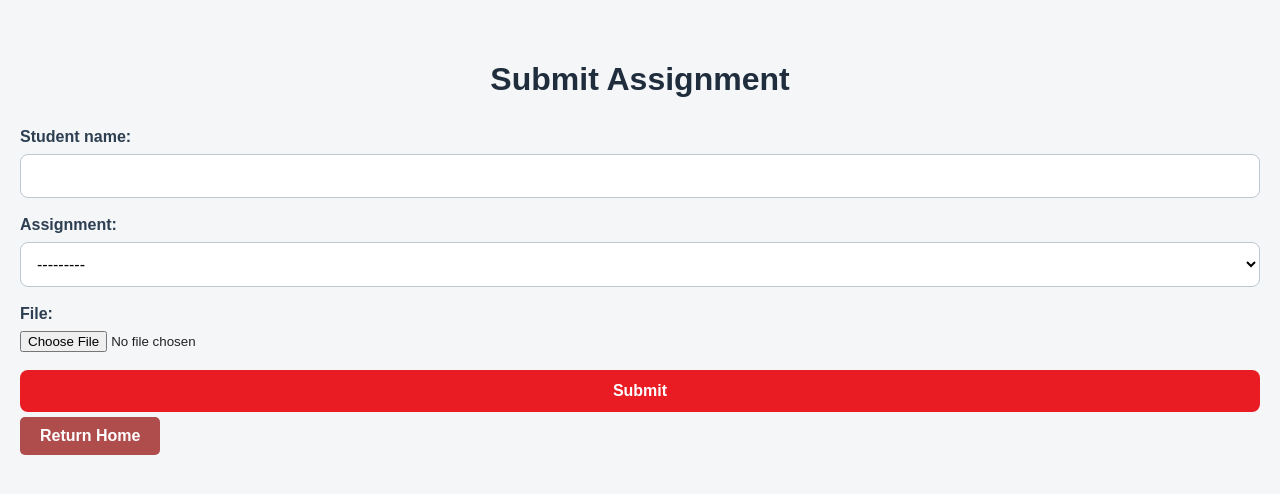
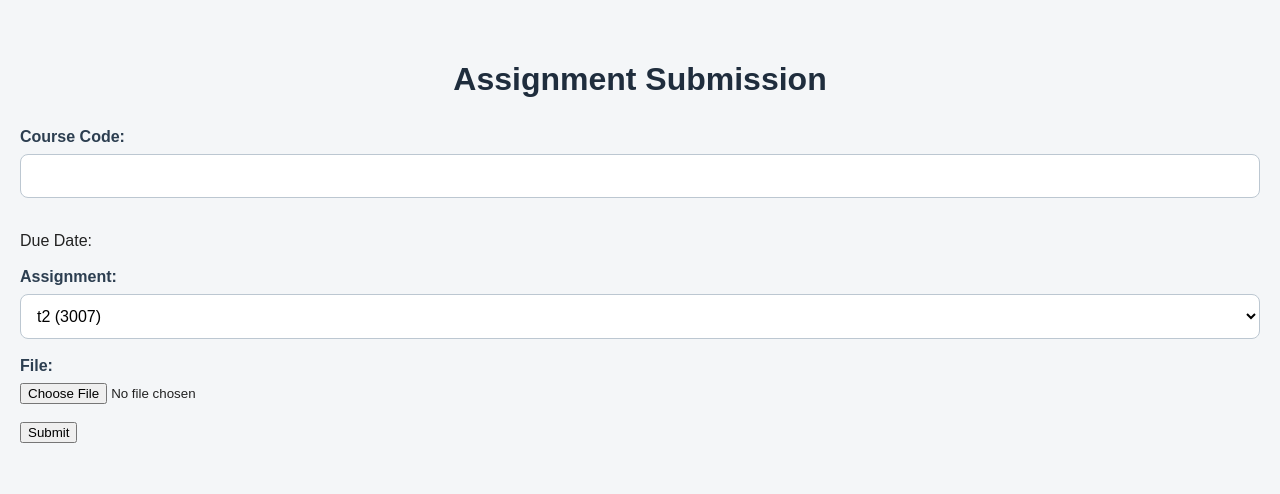
Before and after one commit to nfava/IRM3007-OnlineLearningApplication, a Django app: template IRM3007/grades/templates/Assignment_submission.html in a window 1280 px wide. Shown: the top 494 px of the page. Run offline with Django 5.2, Linux system fonts and the light colour scheme; the template is opened without the code that fills it: values that come from a table or form of the project are taken from there, others are empty; data comes from the database, SQL or seed files in the repository; both versions use the stored data as it was after the commit.

Commit message:
Student can now check on due dates and submit work!

```diff
--- a/IRM3007/grades/forms.py
+++ b/IRM3007/grades/forms.py
@@ -1,20 +1,22 @@
 from django import forms
-from .models import Submission
-
+from .models import Submission, Assignment
 
 class SubmissionForm(forms.ModelForm):
+    course_code = forms.CharField(max_length=10, required=False, label="Course Code")
+
     class Meta:
         model = Submission
-        fields = ['student_name', 'assignment', 'file']
+        fields = ['course_code', 'assignment', 'file']
 
-    def clean_file(self):
-        file = self.cleaned_data.get('file')
-        if file:
-            if not file.name.endswith(('.pdf', '.doc', '.docx')):
-                raise forms.ValidationError("Only PDF or Word files allowed.")
-        return file
-
-
+    def __init__(self, *args, **kwargs):
+        super().__init__(*args, **kwargs)
+        assignments = Assignment.objects.all()
+        self.fields['assignment'].widget.attrs.update({'id': 'id_assignment'})
+        self.fields['course_code'].widget.attrs.update({'id': 'id_course_code'})
+        self.fields['assignment'].choices = [
+            (a.id, f"{a.title} ({a.course_code})")
+            for a in assignments
+        ]
 CONVERSION_CHOICES = [
     ("percent_to_all", "Percentage → Letter + 12-point + 4-point"),
     ("gpa12_to_gpa4", "12-point GPA → 4-point GPA"),
--- a/IRM3007/grades/models.py
+++ b/IRM3007/grades/models.py
@@ -4,9 +4,11 @@
     title = models.CharField(max_length=200)
     due_date = models.DateTimeField()
     description = models.TextField(blank=True)
+    course_code = models.CharField(max_length=10)  # field for course code
 
     def __str__(self):
-        return self.title
+        return f"{self.course_code} - {self.title}"
+
 
 # Submission model (uploaded by student) checks to see when it was submitted "at" vs set due date
 class Submission(models.Model):
@@ -16,4 +18,4 @@
     submitted_at = models.DateTimeField(auto_now_add=True)
 
     def is_late(self):
-        return self.submitted_at > self.assignment.due_date
+        return self.submitted_at > self.assignment.due_date #result a student will get if submission is late
--- a/IRM3007/grades/templates/Assignment_submission.html
+++ b/IRM3007/grades/templates/Assignment_submission.html
@@ -2,24 +2,58 @@
 <!DOCTYPE html>
 <html>
 <head>
-    <title>Assignment Submission</title>
-    <link rel="stylesheet" href="{% static 'css/style.css' %}">
+    <link rel="stylesheet" href="{% static 'style.css' %}">
 </head>
 <body>
 
-<h1>Submit Assignment</h1>
-
-{% if message %}
-    <p>{{ message }}</p>
-{% endif %}
+<h1>Assignment Submission</h1>
 
 <form method="post" enctype="multipart/form-data">
     {% csrf_token %}
-    {{ form.as_p }}
-    <button type="submit">Submit</button>
+    {{ form.course_code.label_tag }} {{ form.course_code }}<br><br>
+
+    <p id="due_date_display">Due Date: </p> <!-- This will update dynamically -->
+
+    {{ form.assignment.label_tag }} {{ form.assignment }}<br><br>
+    {{ form.file.label_tag }} {{ form.file }}<br><br>
+
+    <input type="submit" value="Submit">
 </form>
 
-<a href="{% url 'dashboard' %}" class="button return-home">Return Home</a>
+<script>
+const courseInput = document.getElementById("id_course_code");
+const assignmentSelect = document.getElementById("id_assignment");
+const dueDisplay = document.getElementById("due_date_display");
+
+courseInput.addEventListener("input", function() {
+    const code = this.value.toUpperCase();
+    for (let i = 0; i < assignmentSelect.options.length; i++) {
+        const option = assignmentSelect.options[i];
+        if(option.text.includes(`(${code})`)) {
+            option.style.display = "";
+        } else {
+            option.style.display = "none";
+        }
+    }
+    dueDisplay.textContent = "Due Date: "; // Reset due date
+});
+
+assignmentSelect.addEventListener("change", function() {
+    const selectedId = assignmentSelect.value;
+    // Fetch the due date from a hidden dataset or inline in JS
+    const option = assignmentSelect.options[assignmentSelect.selectedIndex];
+    const text = option.text; // format: "Assignment Title (COURSECODE)"
+
+    // store due dates in a JS object
+    const dueDates = {
+        {% for a in assignments %}
+        "{{ a.id }}": "{{ a.due_date|date:'Y-m-d H:i' }}",
+        {% endfor %}
+    };
+
+    dueDisplay.textContent = "Due Date: " + dueDates[selectedId]; // display it back to use to ensure they stay on task and meet deadlines
+});
+</script>
 
 </body>
 </html>
--- a/IRM3007/grades/templates/dashboard.html
+++ b/IRM3007/grades/templates/dashboard.html
@@ -9,8 +9,7 @@
 </head>
 <body>
 
-<h1>Grades Approval Dashboard</h1>
-<h2>this will be landing page</h2>
+<h1>Online Learning Dashboard</h1>
 <a href="{% url 'submit' %}" class="button">Work Submission</a>
 <a href="{% url 'grades' %}" class="button">Final Grades Tracker </a>
 <a href="{% url 'converter' %}" class="button">GPA Converter</a>
```
Also changed, not shown: IRM3007/grades/views.py (+11 -5 lines), IRM3007/db.sqlite3.
